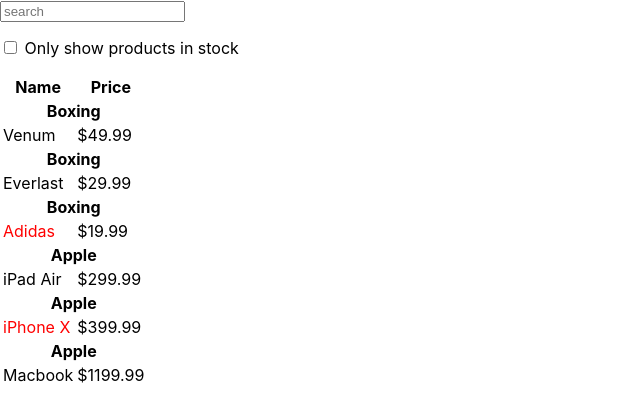
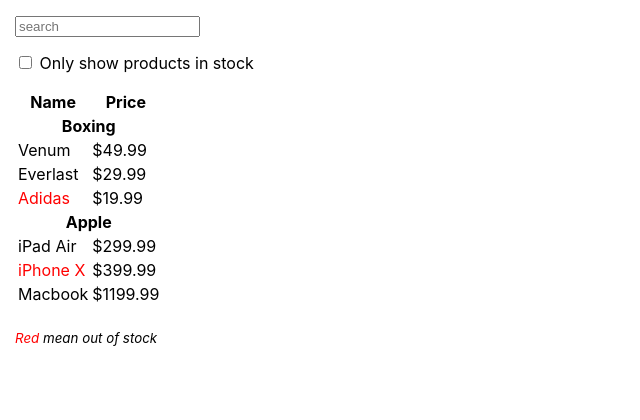
Before and after one commit to MiciWeb/react-api, a React app: page / in a window 1280 px wide. Shown: the whole page, without its empty margins (0-640 px from the left). Built offline with nearby package versions, Linux system fonts and the light colour scheme.

Commit message:
[:sparkles:: Class legend added]

```diff
--- a/src/index.css
+++ b/src/index.css
@@ -11,3 +11,7 @@
   font-family: source-code-pro, Menlo, Monaco, Consolas, 'Courier New',
     monospace;
 }
+
+#root{
+  margin: 15px;
+}
--- a/src/index.js
+++ b/src/index.js
@@ -17,7 +17,7 @@
 
 class ProductRow extends React.Component {
     render() {
-        const name = this.props.product.stocked? this.props.product.name: <span style={{color: 'red'}}>{this.props.product.name}</span>
+        const name = this.props.product.stocked ? this.props.product.name : <span style={{ color: 'red' }}>{this.props.product.name}</span>
         const price = this.props.product.price
         return (
             <tr>
@@ -31,17 +31,23 @@
 class ProductTable extends React.Component {
     render() {
         const rows = []
+        let lastCategory = null
+
         this.props.products.forEach(product => {
+            if (product.category !== lastCategory) {
                 rows.push(
                     <ProductCategoryRow
                         category={product.category}
                         key={product.category} />
-                )
+                );
+            }
             rows.push(
                 <ProductRow
                     product={product}
                     key={product.name} />
             )
+            lastCategory = product.category
+            console.log(product.category)
         })
         return (
             <div>
@@ -77,12 +83,25 @@
     }
 }
 
+class Legend extends React.Component {
+    render() {
+        return (
+            <small><br />
+                <i>
+                    <span style={{ color: 'Red' }}>Red</span> mean out of stock
+                </i>
+            </small>
+        )
+    }
+}
+
 class Table extends React.Component {
     render() {
         return (
             <div>
                 <SearchBar />
-                 <ProductTable products = {this.props.products} />
+                <ProductTable products={this.props.products} />
+                <Legend />
             </div>
         )
     }
```
Also changed, not shown: public/index.html (+4 -27 lines). Lines whose indentation alone changed are shown as unchanged.
